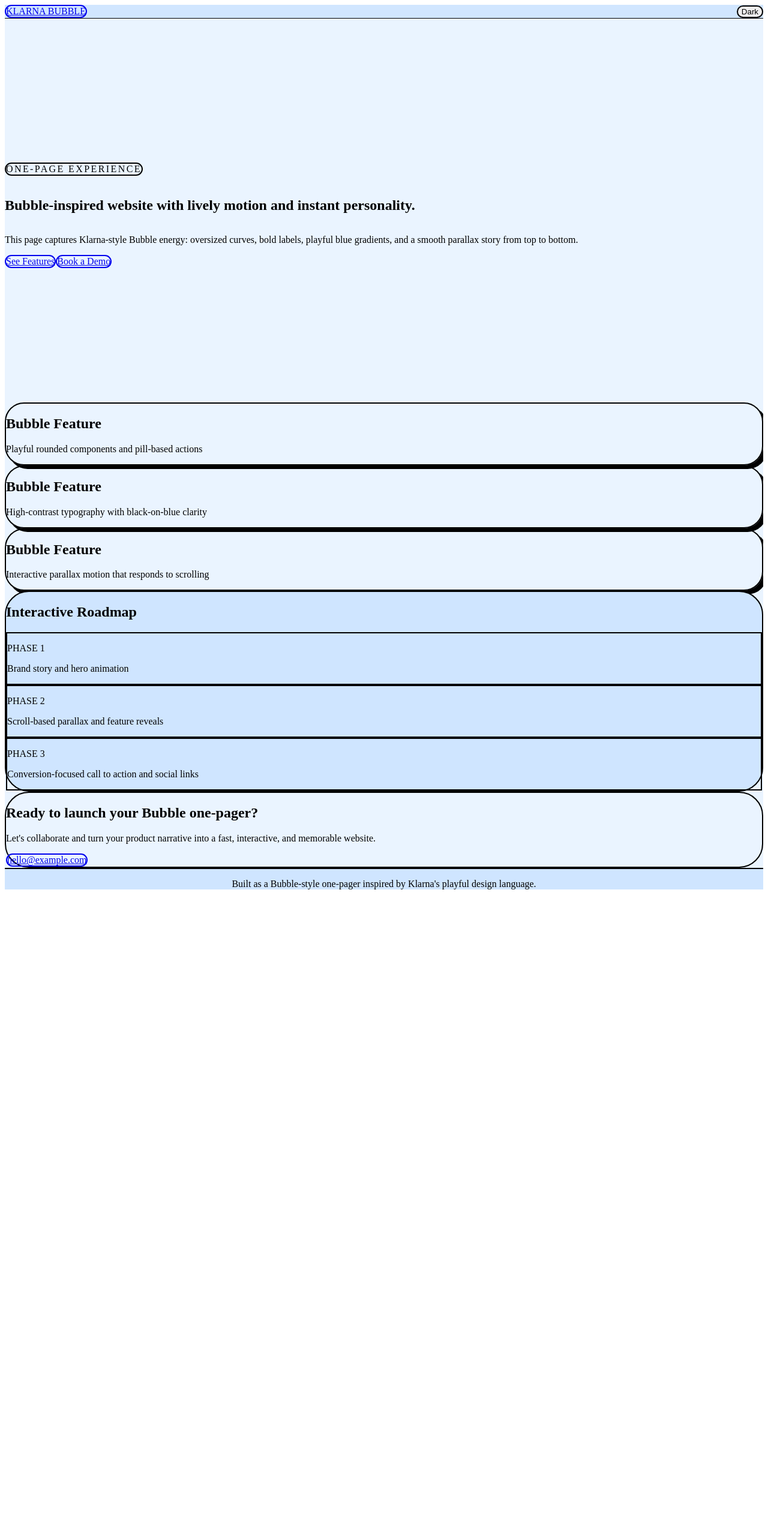
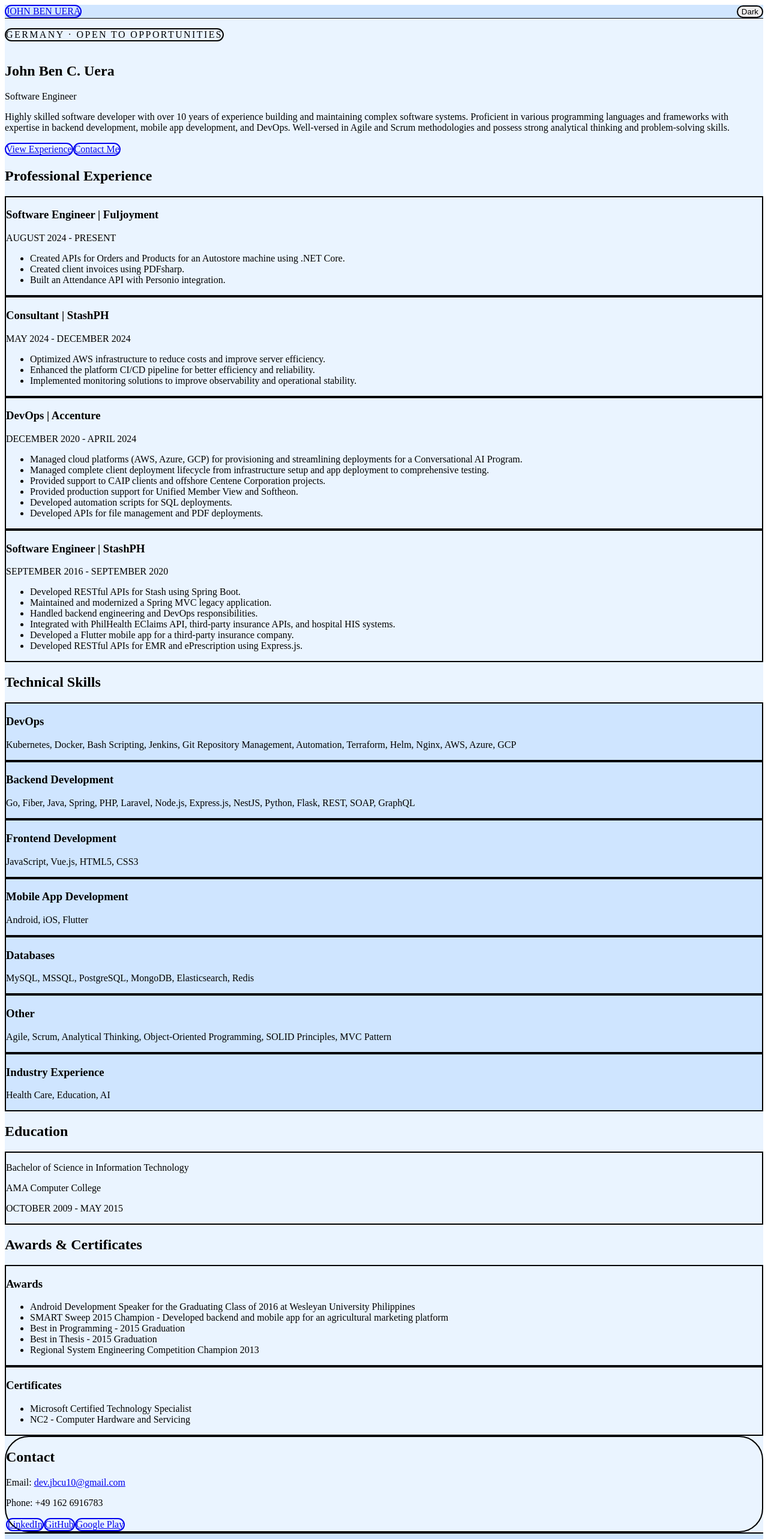
Before and after one commit to nebnhoj/web, a Vue app: page / in a window 1280 px wide. Shown: the top 2566 px of the page at 60% size. Before the commit the page ends 1499 px from the top, so only its background shows below. Built offline with nearby package versions, Linux system fonts and the light colour scheme.

Commit message:
Update portfolio content with SEO-friendly JSON-driven profile

```diff
--- a/index.html
+++ b/index.html
@@ -4,8 +4,38 @@
     <meta charset="UTF-8" />
     <link rel="icon" type="image/x-icon" href="/jb.ico" />
     <meta name="viewport" content="width=device-width, initial-scale=1.0" />
-    <meta name="description" content="Portfolio of John Ben C. Uera, fullstack developer with 8+ years' experience in backend, mobile, and DevOps systems." />
-    <title>John Ben Uera - Software Developer in Schwerin Germany | Portfolio</title>
+    <title>John Ben C. Uera | Software Engineer Portfolio</title>
+    <meta name="description" content="Portfolio of John Ben C. Uera, a software engineer with 10+ years of experience in backend development, DevOps, cloud platforms, and mobile app development." />
+    <meta name="keywords" content="John Ben C. Uera, Software Engineer, DevOps Engineer, Backend Developer, AWS, Azure, GCP, Spring Boot, Node.js, Flutter" />
+    <meta name="author" content="John Ben C. Uera" />
+    <link rel="canonical" href="https://johnben.xyz" />
+
+    <meta property="og:type" content="website" />
+    <meta property="og:url" content="https://johnben.xyz" />
+    <meta property="og:title" content="John Ben C. Uera | Software Engineer Portfolio" />
+    <meta property="og:description" content="Explore John Ben C. Uera's software engineering portfolio covering backend systems, DevOps, cloud, and mobile app development." />
+    <meta property="og:site_name" content="John Ben C. Uera Portfolio" />
+
+    <meta name="twitter:card" content="summary_large_image" />
+    <meta name="twitter:title" content="John Ben C. Uera | Software Engineer Portfolio" />
+    <meta name="twitter:description" content="Software engineer portfolio with 10+ years of hands-on work across backend, DevOps, and mobile technologies." />
+
+    <script type="application/ld+json">
+      {
+        "@context": "https://schema.org",
+        "@type": "Person",
+        "name": "John Ben C. Uera",
+        "jobTitle": "Software Engineer",
+        "email": "mailto:dev.jbcu10@gmail.com",
+        "telephone": "+49 162 6916783",
+        "url": "https://johnben.xyz",
+        "sameAs": [
+          "https://www.linkedin.com/in/john-ben-uera",
+          "https://github.com/nebnhoj",
+          "https://play.google.com/store/apps/developer?id=jb-developer"
+        ]
+      }
+    </script>
   </head>
   <body>
     <div id="app"></div>
--- /dev/null
+++ b/public/profile.json
@@ -0,0 +1,104 @@
+{
+  "name": "John Ben C. Uera",
+  "title": "Software Engineer",
+  "email": "dev.jbcu10@gmail.com",
+  "phone": "+49 162 6916783",
+  "location": "Germany",
+  "profile": "Highly skilled software developer with over 10 years of experience building and maintaining complex software systems. Proficient in various programming languages and frameworks with expertise in backend development, mobile app development, and DevOps. Well-versed in Agile and Scrum methodologies and possess strong analytical thinking and problem-solving skills.",
+  "seo": {
+    "siteName": "John Ben C. Uera Portfolio",
+    "title": "John Ben C. Uera | Software Engineer Portfolio",
+    "description": "Portfolio website of John Ben C. Uera, a software engineer with 10+ years of experience in backend development, DevOps, cloud platforms, and mobile app engineering.",
+    "keywords": [
+      "John Ben C. Uera",
+      "Software Engineer",
+      "DevOps Engineer",
+      "Backend Developer",
+      "AWS",
+      "Azure",
+      "GCP",
+      "Spring Boot",
+      "Node.js",
+      "Flutter"
+    ],
+    "canonicalUrl": "https://johnben.xyz"
+  },
+  "experience": [
+    {
+      "role": "Software Engineer",
+      "company": "Fuljoyment",
+      "period": "August 2024 - Present",
+      "highlights": [
+        "Created APIs for Orders and Products for an Autostore machine using .NET Core.",
+        "Created client invoices using PDFsharp.",
+        "Built an Attendance API with Personio integration."
+      ]
+    },
+    {
+      "role": "Consultant",
+      "company": "StashPH",
+      "period": "May 2024 - December 2024",
+      "highlights": [
+        "Optimized AWS infrastructure to reduce costs and improve server efficiency.",
+        "Enhanced the platform CI/CD pipeline for better efficiency and reliability.",
+        "Implemented monitoring solutions to improve observability and operational stability."
+      ]
+    },
+    {
+      "role": "DevOps",
+      "company": "Accenture",
+      "period": "December 2020 - April 2024",
+      "highlights": [
+        "Managed cloud platforms (AWS, Azure, GCP) for provisioning and streamlining deployments for a Conversational AI Program.",
+        "Managed complete client deployment lifecycle from infrastructure setup and app deployment to comprehensive testing.",
+        "Provided support to CAIP clients and offshore Centene Corporation projects.",
+        "Provided production support for Unified Member View and Softheon.",
+        "Developed automation scripts for SQL deployments.",
+        "Developed APIs for file management and PDF deployments."
+      ]
+    },
+    {
+      "role": "Software Engineer",
+      "company": "StashPH",
+      "period": "September 2016 - September 2020",
+      "highlights": [
+        "Developed RESTful APIs for Stash using Spring Boot.",
+        "Maintained and modernized a Spring MVC legacy application.",
+        "Handled backend engineering and DevOps responsibilities.",
+        "Integrated with PhilHealth EClaims API, third-party insurance APIs, and hospital HIS systems.",
+        "Developed a Flutter mobile app for a third-party insurance company.",
+        "Developed RESTful APIs for EMR and ePrescription using Express.js."
+      ]
+    }
+  ],
+  "skills": {
+    "DevOps": ["Kubernetes", "Docker", "Bash Scripting", "Jenkins", "Git Repository Management", "Automation", "Terraform", "Helm", "Nginx", "AWS", "Azure", "GCP"],
+    "Backend Development": ["Go", "Fiber", "Java", "Spring", "PHP", "Laravel", "Node.js", "Express.js", "NestJS", "Python", "Flask", "REST", "SOAP", "GraphQL"],
+    "Frontend Development": ["JavaScript", "Vue.js", "HTML5", "CSS3"],
+    "Mobile App Development": ["Android", "iOS", "Flutter"],
+    "Databases": ["MySQL", "MSSQL", "PostgreSQL", "MongoDB", "Elasticsearch", "Redis"],
+    "Other": ["Agile", "Scrum", "Analytical Thinking", "Object-Oriented Programming", "SOLID Principles", "MVC Pattern"],
+    "Industry Experience": ["Health Care", "Education", "AI"]
+  },
+  "education": {
+    "degree": "Bachelor of Science in Information Technology",
+    "school": "AMA Computer College",
+    "period": "October 2009 - May 2015"
+  },
+  "awards": [
+    "Android Development Speaker for the Graduating Class of 2016 at Wesleyan University Philippines",
+    "SMART Sweep 2015 Champion - Developed backend and mobile app for an agricultural marketing platform",
+    "Best in Programming - 2015 Graduation",
+    "Best in Thesis - 2015 Graduation",
+    "Regional System Engineering Competition Champion 2013"
+  ],
+  "certificates": [
+    "Microsoft Certified Technology Specialist",
+    "NC2 - Computer Hardware and Servicing"
+  ],
+  "links": {
+    "linkedin": "https://www.linkedin.com/in/john-ben-uera",
+    "github": "https://github.com/nebnhoj",
+    "googlePlay": "https://play.google.com/store/apps/developer?id=jb-developer"
+  }
+}
--- a/src/App.vue
+++ b/src/App.vue
@@ -38,7 +38,7 @@ watch(theme, (value) => {
     </main>
 
     <footer class="border-t-2 border-black bg-[#cfe5ff] px-6 py-6 text-center text-sm font-semibold">
-      <p>Built as a Bubble-style one-pager inspired by Klarna's playful design language.</p>
+      <p>© {{ new Date().getFullYear() }} John Ben C. Uera · Software Engineer · Built with Vue + Vite</p>
     </footer>
   </div>
 </template>
--- a/src/components/Navbar.vue
+++ b/src/components/Navbar.vue
@@ -10,9 +10,9 @@ const emit = defineEmits<{
 }>()
 
 const navItems = [
-  { label: 'Story', href: '#story' },
-  { label: 'Features', href: '#features' },
-  { label: 'Roadmap', href: '#roadmap' },
+  { label: 'About', href: '#hero' },
+  { label: 'Experience', href: '#experience' },
+  { label: 'Skills', href: '#skills' },
   { label: 'Contact', href: '#contact' }
 ]
 </script>
@@ -21,7 +21,7 @@ const navItems = [
   <header class="sticky top-0 z-50 border-b border-black/10 bg-[#cfe5ff]/90 backdrop-blur">
     <div class="mx-auto flex max-w-6xl items-center justify-between px-6 py-4">
       <a href="#top" class="rounded-full border-2 border-black bg-white px-4 py-2 text-sm font-black uppercase tracking-wide">
-        Klarna Bubble
+        John Ben Uera
       </a>
 
       <nav class="hidden gap-2 md:flex">
--- a/src/pages/Home.vue
+++ b/src/pages/Home.vue
@@ -1,105 +1,121 @@
 <script setup lang="ts">
-import { computed, onMounted, onUnmounted, ref } from 'vue'
+import { onMounted, ref } from 'vue'
 
-const scrollY = ref(0)
-
-const onScroll = () => {
-  scrollY.value = window.scrollY
+type ExperienceItem = {
+  role: string
+  company: string
+  period: string
+  highlights: string[]
 }
 
-onMounted(() => {
-  onScroll()
-  window.addEventListener('scroll', onScroll, { passive: true })
+type ProfileData = {
+  name: string
+  title: string
+  email: string
+  phone: string
+  location: string
+  profile: string
+  experience: ExperienceItem[]
+  skills: Record<string, string[]>
+  education: {
+    degree: string
+    school: string
+    period: string
+  }
+  awards: string[]
+  certificates: string[]
+  links: {
+    linkedin: string
+    github: string
+    googlePlay: string
+  }
+}
+
+const profile = ref<ProfileData | null>(null)
+
+onMounted(async () => {
+  const response = await fetch('/profile.json')
+  profile.value = await response.json()
 })
-
-onUnmounted(() => {
-  window.removeEventListener('scroll', onScroll)
-})
-
-const heroBubbleStyle = computed(() => ({
-  transform: `translateY(${scrollY.value * 0.18}px)`
-}))
-
-const midBubbleStyle = computed(() => ({
-  transform: `translateY(${scrollY.value * -0.12}px)`
-}))
-
-const floatingCardStyle = computed(() => ({
-  transform: `translateY(${scrollY.value * 0.08}px)`
-}))
-
-const features = [
-  'Playful rounded components and pill-based actions',
-  'High-contrast typography with black-on-blue clarity',
-  'Interactive parallax motion that responds to scrolling'
-]
 </script>
 
 <template>
-  <div class="relative overflow-hidden">
-    <div class="pointer-events-none absolute inset-0">
-      <div class="absolute -left-28 top-20 h-64 w-64 rounded-full bg-[#9fd0ff]" :style="heroBubbleStyle" />
-      <div class="absolute right-0 top-[420px] h-72 w-72 rounded-full bg-[#b8dcff]" :style="midBubbleStyle" />
-      <div class="absolute left-1/2 top-[880px] h-80 w-80 -translate-x-1/2 rounded-full bg-[#7fc1ff] opacity-70" :style="heroBubbleStyle" />
-    </div>
-
-    <section class="relative mx-auto flex min-h-[80vh] max-w-6xl flex-col justify-center px-6 py-16" id="story">
-      <p class="mb-4 inline-block w-fit rounded-full border-2 border-black bg-white px-4 py-2 text-xs font-black uppercase tracking-[0.15em]">
-        One-page experience
+  <div v-if="profile" class="relative overflow-hidden">
+    <section id="hero" class="mx-auto max-w-6xl px-6 py-16">
+      <p class="mb-4 inline-block rounded-full border-2 border-black bg-white px-4 py-2 text-xs font-black uppercase tracking-[0.15em]">
+        {{ profile.location }} · Open to Opportunities
       </p>
-      <h1 class="max-w-4xl text-5xl font-black leading-tight sm:text-7xl">
-        Bubble-inspired website with lively motion and instant personality.
+      <h1 class="max-w-4xl text-4xl font-black leading-tight sm:text-6xl">
+        {{ profile.name }}
       </h1>
-      <p class="mt-6 max-w-2xl text-lg font-medium">
-        This page captures Klarna-style Bubble energy: oversized curves, bold labels, playful blue gradients, and a smooth parallax story from top to bottom.
-      </p>
+      <p class="mt-4 text-2xl font-bold">{{ profile.title }}</p>
+      <p class="mt-6 max-w-3xl text-lg font-medium">{{ profile.profile }}</p>
       <div class="mt-8 flex flex-wrap gap-3">
-        <a href="#features" class="rounded-full border-2 border-black bg-black px-6 py-3 font-bold text-white">See Features</a>
-        <a href="#contact" class="rounded-full border-2 border-black bg-white px-6 py-3 font-bold">Book a Demo</a>
+        <a href="#experience" class="rounded-full border-2 border-black bg-black px-6 py-3 font-bold text-white">View Experience</a>
+        <a :href="`mailto:${profile.email}`" class="rounded-full border-2 border-black bg-white px-6 py-3 font-bold">Contact Me</a>
       </div>
     </section>
 
-    <section id="features" class="relative mx-auto max-w-6xl px-6 py-20">
-      <div class="grid gap-6 md:grid-cols-3">
-        <article
-          v-for="feature in features"
-          :key="feature"
-          class="rounded-[2rem] border-2 border-black bg-white p-6 shadow-[6px_6px_0_0_#000]"
-          :style="floatingCardStyle"
-        >
-          <h2 class="mb-3 text-xl font-black">Bubble Feature</h2>
-          <p class="font-medium">{{ feature }}</p>
+    <section id="experience" class="mx-auto max-w-6xl px-6 py-10">
+      <h2 class="text-3xl font-black">Professional Experience</h2>
+      <div class="mt-6 space-y-5">
+        <article v-for="item in profile.experience" :key="`${item.company}-${item.period}`" class="rounded-3xl border-2 border-black bg-white p-6">
+          <h3 class="text-xl font-black">{{ item.role }} | {{ item.company }}</h3>
+          <p class="text-sm font-semibold uppercase tracking-wide">{{ item.period }}</p>
+          <ul class="mt-3 list-disc space-y-2 pl-5">
+            <li v-for="highlight in item.highlights" :key="highlight" class="font-medium">{{ highlight }}</li>
+          </ul>
         </article>
       </div>
     </section>
 
-    <section id="roadmap" class="relative mx-auto max-w-6xl px-6 py-20">
-      <div class="rounded-[2.5rem] border-2 border-black bg-[#cfe5ff] p-8">
-        <h2 class="text-3xl font-black">Interactive Roadmap</h2>
-        <div class="mt-8 grid gap-4 md:grid-cols-3">
-          <div class="rounded-3xl border-2 border-black bg-white p-5">
-            <p class="text-sm font-black uppercase">Phase 1</p>
-            <p class="mt-2 font-semibold">Brand story and hero animation</p>
-          </div>
-          <div class="rounded-3xl border-2 border-black bg-white p-5">
-            <p class="text-sm font-black uppercase">Phase 2</p>
-            <p class="mt-2 font-semibold">Scroll-based parallax and feature reveals</p>
-          </div>
-          <div class="rounded-3xl border-2 border-black bg-white p-5">
-            <p class="text-sm font-black uppercase">Phase 3</p>
-            <p class="mt-2 font-semibold">Conversion-focused call to action and social links</p>
-          </div>
-        </div>
+    <section id="skills" class="mx-auto max-w-6xl px-6 py-10">
+      <h2 class="text-3xl font-black">Technical Skills</h2>
+      <div class="mt-6 grid gap-4 md:grid-cols-2">
+        <article v-for="(items, category) in profile.skills" :key="category" class="rounded-3xl border-2 border-black bg-[#cfe5ff] p-5">
+          <h3 class="text-lg font-black">{{ category }}</h3>
+          <p class="mt-2 font-medium">{{ items.join(', ') }}</p>
+        </article>
       </div>
     </section>
 
-    <section id="contact" class="relative mx-auto max-w-6xl px-6 pb-24 pt-10">
+    <section id="education" class="mx-auto max-w-6xl px-6 py-10">
+      <h2 class="text-3xl font-black">Education</h2>
+      <div class="mt-6 rounded-3xl border-2 border-black bg-white p-6">
+        <p class="text-xl font-black">{{ profile.education.degree }}</p>
+        <p class="font-semibold">{{ profile.education.school }}</p>
+        <p class="text-sm uppercase tracking-wide">{{ profile.education.period }}</p>
+      </div>
+    </section>
+
+    <section id="awards" class="mx-auto max-w-6xl px-6 py-10">
+      <h2 class="text-3xl font-black">Awards & Certificates</h2>
+      <div class="mt-6 grid gap-4 md:grid-cols-2">
+        <article class="rounded-3xl border-2 border-black bg-white p-6">
+          <h3 class="text-lg font-black">Awards</h3>
+          <ul class="mt-3 list-disc space-y-2 pl-5">
+            <li v-for="award in profile.awards" :key="award" class="font-medium">{{ award }}</li>
+          </ul>
+        </article>
+        <article class="rounded-3xl border-2 border-black bg-white p-6">
+          <h3 class="text-lg font-black">Certificates</h3>
+          <ul class="mt-3 list-disc space-y-2 pl-5">
+            <li v-for="certificate in profile.certificates" :key="certificate" class="font-medium">{{ certificate }}</li>
+          </ul>
+        </article>
+      </div>
+    </section>
+
+    <section id="contact" class="mx-auto max-w-6xl px-6 pb-24 pt-10">
       <div class="rounded-[2.5rem] border-2 border-black bg-black p-8 text-white">
-        <h2 class="text-3xl font-black">Ready to launch your Bubble one-pager?</h2>
-        <p class="mt-4 max-w-2xl text-lg">Let's collaborate and turn your product narrative into a fast, interactive, and memorable website.</p>
-        <a href="mailto:hello@example.com" class="mt-6 inline-block rounded-full border-2 border-white bg-white px-6 py-3 font-black text-black">
-          hello@example.com
-        </a>
+        <h2 class="text-3xl font-black">Contact</h2>
+        <p class="mt-4 text-lg">Email: <a class="underline" :href="`mailto:${profile.email}`">{{ profile.email }}</a></p>
+        <p class="text-lg">Phone: {{ profile.phone }}</p>
+        <div class="mt-5 flex flex-wrap gap-3">
+          <a :href="profile.links.linkedin" target="_blank" rel="noopener noreferrer" class="rounded-full border-2 border-white px-4 py-2 font-bold">LinkedIn</a>
+          <a :href="profile.links.github" target="_blank" rel="noopener noreferrer" class="rounded-full border-2 border-white px-4 py-2 font-bold">GitHub</a>
+          <a :href="profile.links.googlePlay" target="_blank" rel="noopener noreferrer" class="rounded-full border-2 border-white px-4 py-2 font-bold">Google Play</a>
+        </div>
       </div>
     </section>
   </div>
```
